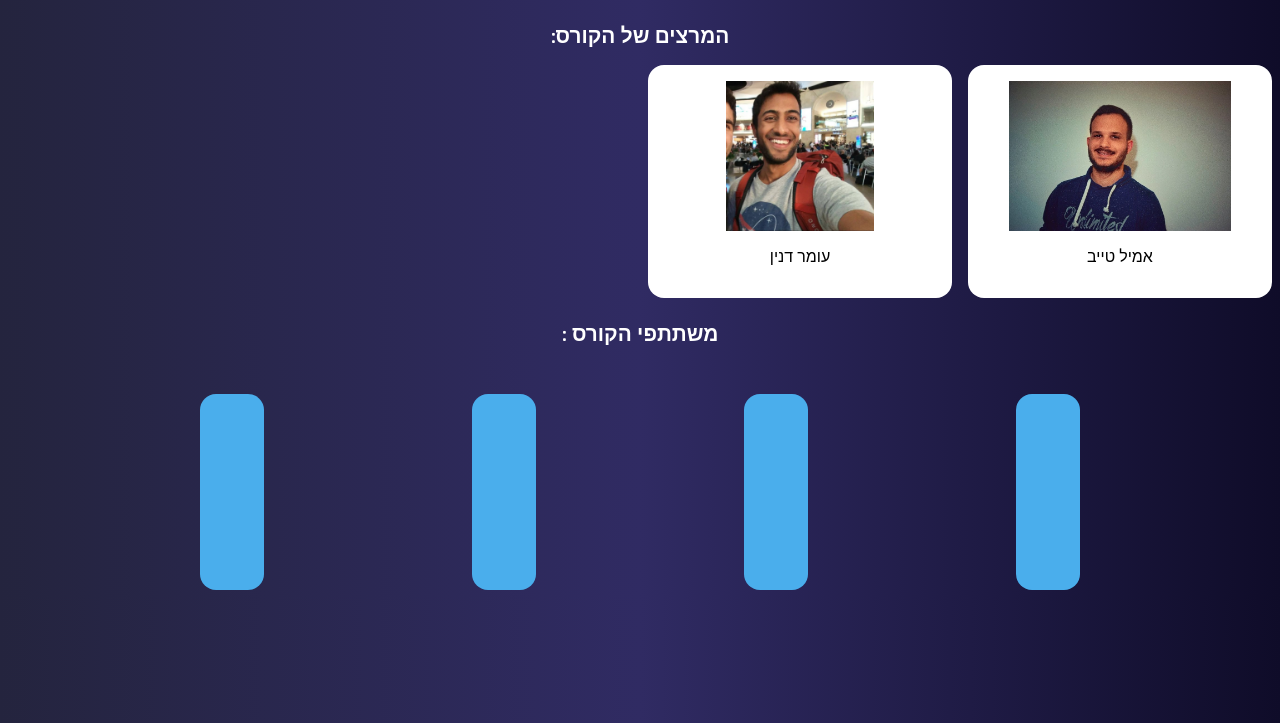
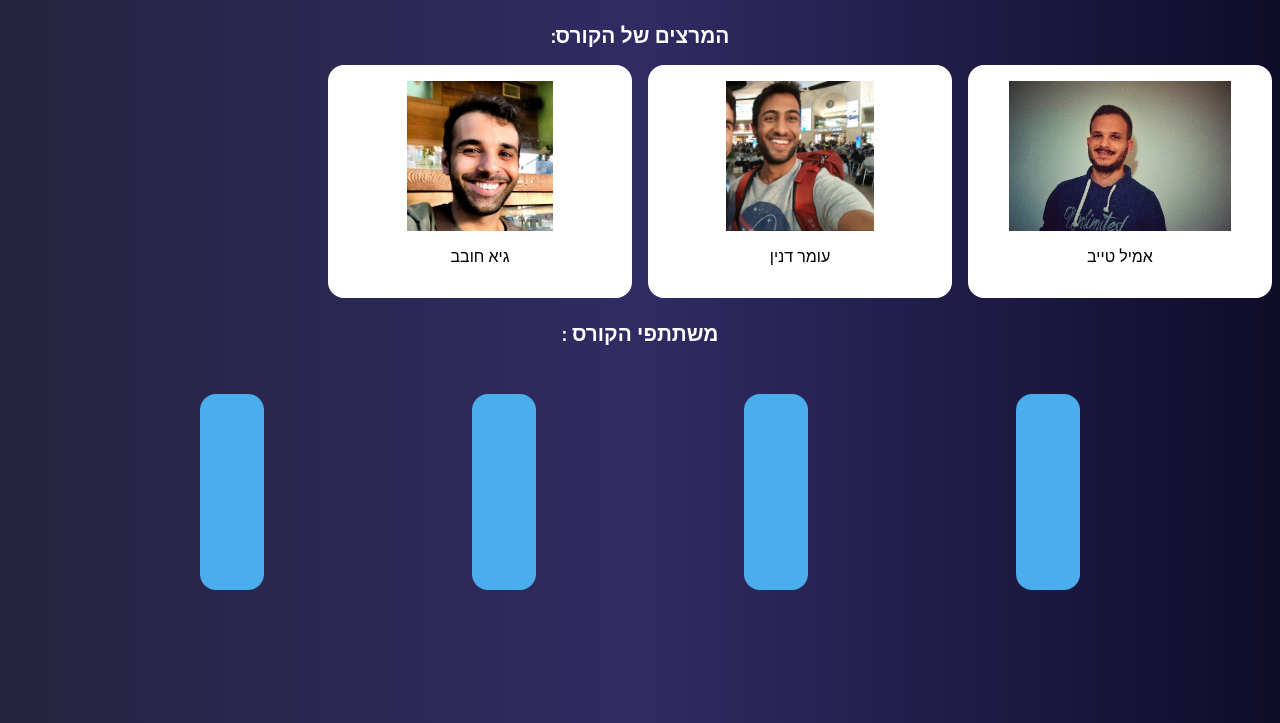
Before and after one commit to MaximLantsman/git_final_course_project, a plain HTML site: page index.html in a window 1280 px wide. Shown: the part 77-800 px from the top of the page. Drawn offline with Linux system fonts and the light colour scheme.

Commit message:
added guy picture

```diff
--- a/index.html
+++ b/index.html
@@ -32,6 +32,13 @@
           <!-- פריוט שלכם על התמונה -->
           <p class="image-details">עומר דנין</p>
         </div>
+        <div class="host">
+          <!-- תמונה שלכם, להעתיק ולשנות את הפנייה לקובץ -->
+          <img src="images/guy.jpeg" alt="" class="img" />
+          <!-- פריוט שלכם על התמונה -->
+          <p class="image-details">גיא חובב</p>
+        </div>
+
 
 
       </div>
```
Also changed, not shown: images/guy.jpeg (added).
